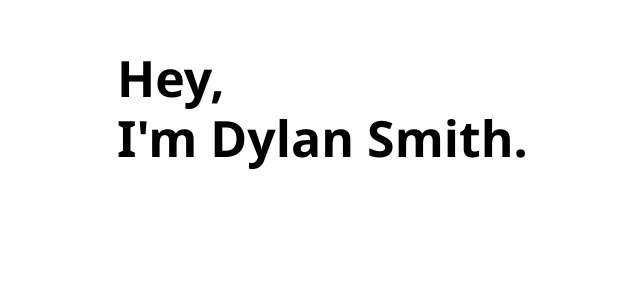
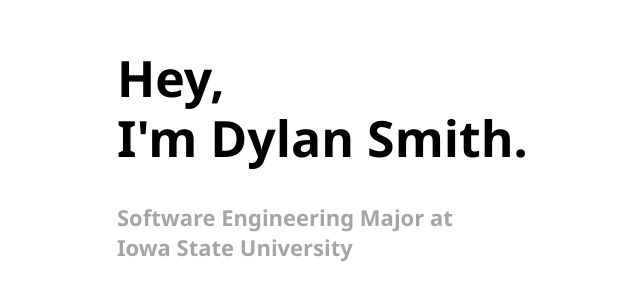
Before and after one commit to dms909/New-Website, a React (Create React App) app: page / in a window 1280 px wide. Shown: the part 202-502 px from the top of the page, without its empty margins (141-781 px from the left). Built offline with nearby package versions, Linux system fonts and the light colour scheme.

Commit message:
Added animations to header:

```diff
--- a/src/components/Header.js
+++ b/src/components/Header.js
@@ -4,6 +4,7 @@
     return (
     <div className="Header">
         <h1>Hey, <br/> I'm Dylan Smith.</h1>
+        <h2>Software Engineering Major at <br/> Iowa State University</h2>
     </div> );
 }
 
--- a/src/index.css
+++ b/src/index.css
@@ -3,11 +3,19 @@
 }
 
 .Header {
-  font-size: 25px;
   margin-left: 250px;
   margin-top: 250px;
+}
+.Header h1 {
+  font-size: 50px;
   line-height: 60px;
   -webkit-animation: fadeIn 4s;
+}
+
+.Header h2 {
+  font-size: 22px;
+  color: #808080;
+  -webkit-animation: fadeIn 12s;
 }
 
 @keyframes fadeIn {
```
